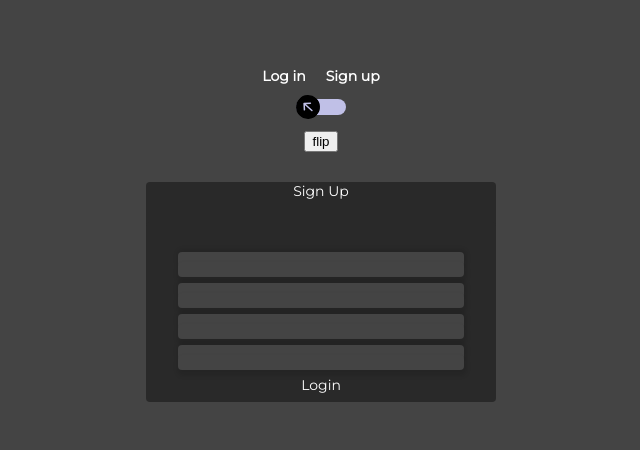
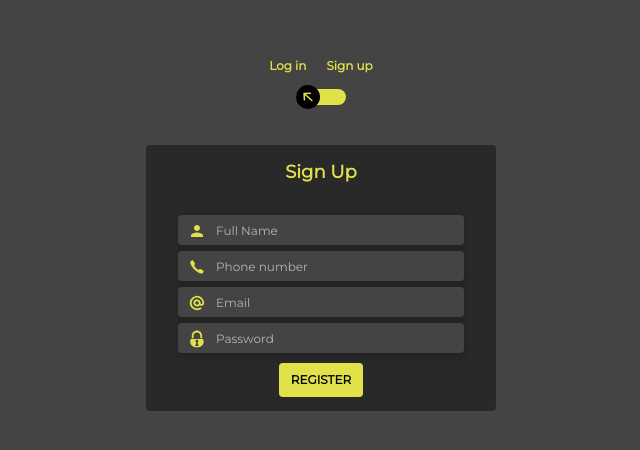
Before and after one commit to Francescostefan1998/readingapp, a React (Create React App) app: page / in a window 1280 px wide. Shown: the part 184-634 px from the top of the page, without its empty margins (319-959 px from the left). Built offline with nearby package versions, Linux system fonts and the light colour scheme.

Commit message:
one face of the login page completed

```diff
--- a/src/App.css
+++ b/src/App.css
@@ -4,16 +4,23 @@
   --color-text-white: white;
   --color-background-primary: rgb(41, 41, 41);
   --color-background-body: rgb(68, 68, 68);
+  --color-yellow: rgb(225, 225, 73);
 }
 
 body {
   font-family: "Montserrat", sans-serif;
-  font-size: 14px;
+  font-size: 12px;
   color: var(--color-text-white);
   background-color: var(--color-background-body);
 }
 .App {
   text-align: center;
+  font-size: 12px;
+
+  font-family: "Montserrat", sans-serif;
+  color: var(--color-text-white);
+
+  background-color: var(--color-background-body);
 }
 
 .App-logo {
--- a/src/App.js
+++ b/src/App.js
@@ -1,4 +1,5 @@
 import "./App.css";
+import "bootstrap/dist/css/bootstrap.min.css";
 import { BrowserRouter, Routes, Route } from "react-router-dom";
 import LoginPage from "./components/loginPage/LoginPage";
 function App() {
--- a/src/components/loginPage/LoginPage.jsx
+++ b/src/components/loginPage/LoginPage.jsx
@@ -1,5 +1,12 @@
 import "./loginPage.css";
 import { useState } from "react";
+import { FontAwesomeIcon } from "@fortawesome/react-fontawesome";
+import { faUser } from "@fortawesome/free-solid-svg-icons";
+import { faSquare } from "@fortawesome/free-solid-svg-icons";
+import { MdPerson } from "react-icons/md";
+import { HiAtSymbol } from "react-icons/hi";
+import { IoIosCall } from "react-icons/io";
+import { GiPadlock } from "react-icons/gi";
 import { BsFillArrowLeftCircleFill } from "react-icons/bs";
 const LoginPage = () => {
   const [flipTheContainer, setFlipTheContainer] = useState("");
@@ -50,15 +57,19 @@ const LoginPage = () => {
             className={`login-page-header-choosing-bar-absolute ${arrowTranslate}`}
           >
             <div className="login-page-header-choosing-bar-relative">
-              <BsFillArrowLeftCircleFill className={`icon ${arrowRotate}`} />
+              <BsFillArrowLeftCircleFill
+                className={`icon ${arrowRotate}`}
+                onClick={() => handleFlipping()}
+              />
             </div>
           </div>
         </div>
       </div>
-      <button onClick={() => handleFlipping()} className="button-flip">
-        flip
-      </button>
-      <div className={`login-page-container ${flipTheContainer}`}>Sign Up</div>
+      <div className={`login-page-container ${flipTheContainer} mt-4`}>
+        <div className={` ${displaynone} singn-up-login-page-title`}>
+          Sign Up
+        </div>
+      </div>
       <div
         className={`login-page-container ${flipTheContainerDown} second-main-login-container`}
       >
@@ -69,7 +80,12 @@ const LoginPage = () => {
             ></div>
             <div
               className={` ${flipTheContainerDownInside} ${shadow} second-child second`}
-            ></div>
+            >
+              <div className="login-page-input-container-absolute">
+                <MdPerson className="icon" />
+                <input type="text" placeholder="Full Name" />
+              </div>
+            </div>
           </div>
           <div className={`section-inside-the-login-container ${displaynone}`}>
             <div
@@ -77,7 +93,12 @@ const LoginPage = () => {
             ></div>
             <div
               className={` ${flipTheContainerDownInside} ${shadow} second-child fourth`}
-            ></div>
+            >
+              <div className="login-page-input-container-absolute">
+                <IoIosCall className="icon" />
+                <input type="text" placeholder="Phone number" />
+              </div>
+            </div>
           </div>
           <div className={`section-inside-the-login-container ${displaynone}`}>
             <div
@@ -85,7 +106,12 @@ const LoginPage = () => {
             ></div>
             <div
               className={` ${flipTheContainerDownInside} ${shadow} second-child sixth`}
-            ></div>
+            >
+              <div className="login-page-input-container-absolute">
+                <HiAtSymbol className="icon" />
+                <input type="text" placeholder="Email" />
+              </div>
+            </div>
           </div>
           <div className={`section-inside-the-login-container ${displaynone}`}>
             <div
@@ -93,10 +119,19 @@ const LoginPage = () => {
             ></div>
             <div
               className={` ${flipTheContainerDownInside} ${shadow} second-child eight`}
-            ></div>
+            >
+              <div className="login-page-input-container-absolute">
+                <GiPadlock className="icon" />
+                <input type="text" placeholder="Password" />
+              </div>
+            </div>
           </div>
 
-          <div>Login</div>
+          <div>
+            <div className={` ${displaynone} button-register-login-page`}>
+              REGISTER
+            </div>
+          </div>
         </div>
       </div>
     </div>
--- a/src/components/loginPage/loginPage.css
+++ b/src/components/loginPage/loginPage.css
@@ -4,6 +4,7 @@
   align-items: center;
   justify-content: center;
   height: 100vh;
+  color: var(--color-yellow);
 }
 .login-page-container {
   width: 350px;
@@ -72,7 +73,7 @@
   height: 16px;
   position: relative;
   border-radius: 8px;
-  background-color: rgb(192, 192, 231);
+  background-color: var(--color-yellow);
 }
 .button-flip {
   margin-bottom: 50px;
@@ -85,8 +86,13 @@
   transform: rotate(42deg);
   transition: transform 0.8s linear;
   color: black;
+  cursor: pointer;
 }
-
+.singn-up-login-page-title {
+  margin-top: 14px;
+  font-size: 18px;
+  font-weight: 700;
+}
 .icon.arrow-rotate-back {
   transform: rotate(492deg);
 }
@@ -181,7 +187,7 @@
   width: 100%;
   display: flex;
   align-items: center;
-  height: 15px;
+  height: 17px;
   border-radius: 4px;
   margin-bottom: -5px;
   background-color: var(--color-background-body);
@@ -193,9 +199,10 @@
 .eight {
   width: 100%;
   display: flex;
+  position: relative;
   align-items: center;
   margin-top: -5px;
-  height: 15px;
+  height: 18px;
   border-radius: 4px;
   margin-bottom: 0px;
   background-color: var(--color-background-body);
@@ -295,11 +302,69 @@
 .section-inside-the-login-container-shadow.second-child {
   box-shadow: 12px 5px 4px rgba(0, 0, 0, 0.2);
 }
+
+.second-main-login-container {
+  height: 226px;
+  box-sizing: border-box;
+  padding-top: 30px;
+}
+.button-register-login-page {
+  color: black;
+  background-color: var(--color-yellow);
+  display: flex;
+  border-radius: 4px;
+  justify-content: center;
+  align-items: center;
+  height: 34px;
+  width: 84px;
+  font-weight: 700;
+  margin-inline: auto;
+  cursor: pointer;
+  margin-top: 10px;
+}
 .display-none-login {
   display: none;
 }
-.second-main-login-container {
-  height: 180px;
-  box-sizing: border-box;
-  padding-top: 30px;
+
+.login-page-input-container-absolute {
+  width: 100%;
+  position: absolute;
+  display: flex;
+  align-items: center;
+  justify-content: flex-start;
+  height: 100%;
+  top: -5px;
+  padding-inline: 10px;
+  left: 0;
 }
+
+.login-page-input-container-absolute .icon {
+  font-size: 18px;
+  color: var(--color-yellow);
+}
+
+.login-page-input-container-absolute input {
+  border: none;
+  outline: none;
+  background-color: transparent;
+  margin-left: 8px;
+}
+.login-page-input-container-absolute input::placeholder {
+  /* placeholder text styles */
+  color: rgba(255, 255, 255, 0.6);
+  font-style: "Montserrat", sans-serif;
+}
+
+.flipping-action-down .login-page-input-container-absolute .icon {
+  transform: scale(1.6);
+  transition: transform 1s linear;
+
+  color: var(--color-yellow);
+}
+
+.flipping-action-down .login-page-input-container-absolute input {
+  transform: scale(1.2) translateX(24px);
+  transition: transform 1s linear;
+
+  color: var(--color-yellow);
+}
```
